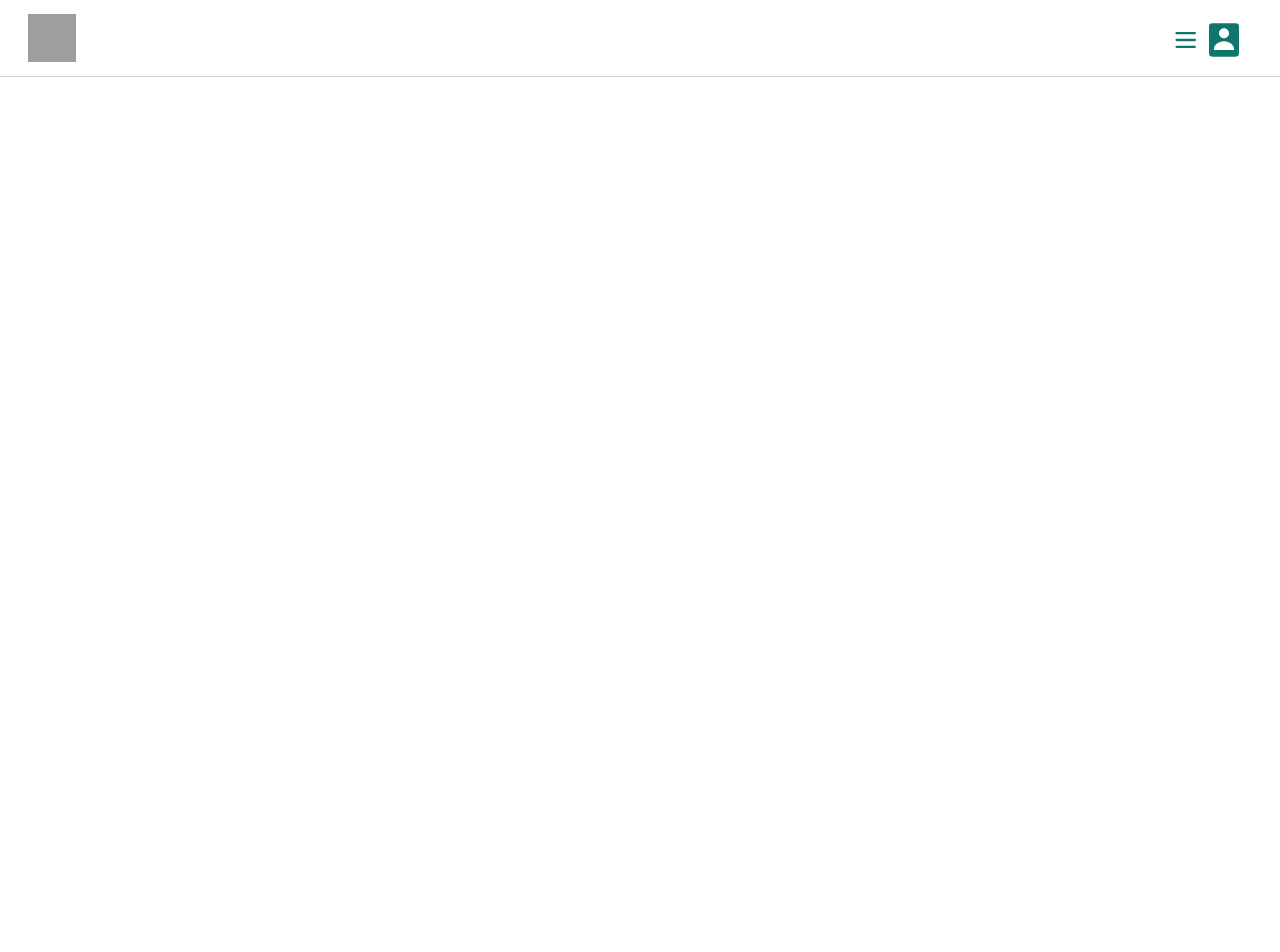
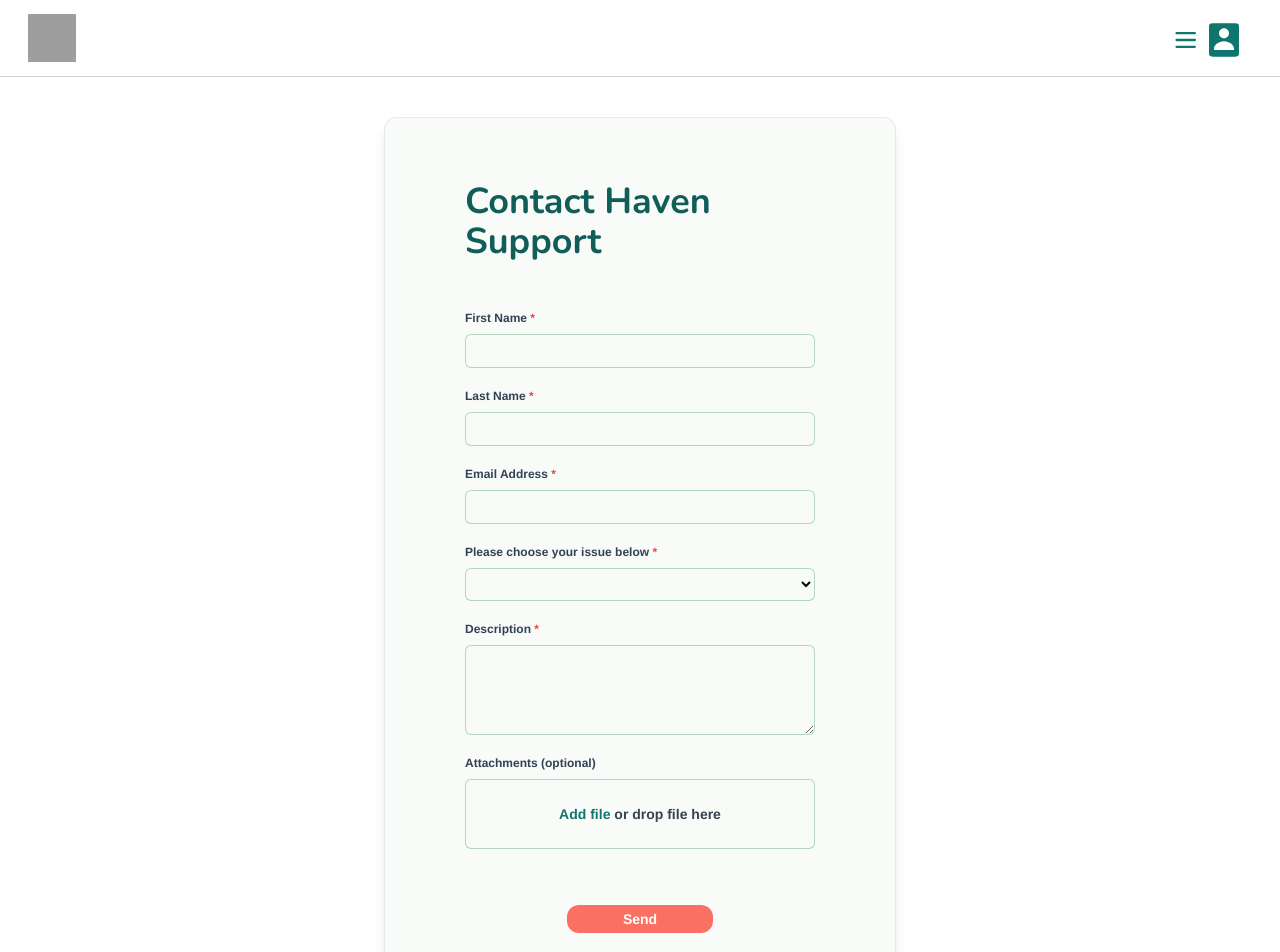
Before and after one commit to bonnil1/haven, a React (Vite) app in the folder frontend/: page /contact in a window 1280 px wide. Before the commit this address had no page. Shown: the top 952 px of the page. Before the commit the page ends 800 px from the top, so only its background shows below. Built offline with nearby package versions, Linux system fonts and the light colour scheme; grey boxes are pictures that could not be loaded.

Commit message:
contact page wireframe

```diff
--- a/frontend/src/App.jsx
+++ b/frontend/src/App.jsx
@@ -12,6 +12,7 @@
 import HousingRequest from './pages/HousingRequest';
 import ListProperty from './pages/ListProperty';
 import UserProfile from './pages/UserProfile';
+import Contact from './pages/Contact';
 import { BrowserRouter as Router, Routes, Route } from 'react-router-dom';
 
 const App = () => {
@@ -42,6 +43,7 @@
         <Route path='/housing-request' element={<HousingRequest />}/>
         <Route path='/list-your-property' element={<ListProperty />}/>
         <Route path='/profile' element={<UserProfile />}/>
+        <Route path='/contact' element={<Contact />}/>
       </Routes>
     </div>
   </Router>
--- /dev/null
+++ b/frontend/src/pages/Contact.jsx
@@ -0,0 +1,111 @@
+import React from 'react'
+
+const Contact = () => {
+
+    const handleSubmit = async (event) => {
+        //code for handle submit
+    }
+
+  return (
+    <div className='flex flex-col justify-center items-center mt-10 mb-10'>
+        <div className='w-full sm:w-2/5'>
+        <form onSubmit={handleSubmit} className='bg-[rgb(248,251,248)] border shadow-lg rounded-xl px-20 pt-16 pb-8'>
+            <h1 className='font-nunito font-bold text-teal-800 text-4xl mb-12'>Contact Haven Support</h1>
+            <div className='flex flex-col mb-5'>
+                <label className='text-xs text-slate-700 font-bold'>First Name <span className='text-red-500'>*</span></label>
+                <input
+                    className="border border-green-700 border-opacity-30 focus:outline-slate-500 rounded-md p-1 mt-2 bg-[rgb(248,251,248)]"
+                    type="text"
+                    name="FirstName"
+                    //placeholder="First Name"
+                    //onChange={handleChange}
+                    pattern="^[A-Za-z ]+$"
+                    required
+                >
+                </input>
+            </div>
+            <div className='flex flex-col mb-5'>
+                <label className='text-xs text-slate-700 font-bold'>Last Name <span className='text-red-500'>*</span></label>
+                <input
+                    className="border border-green-700 border-opacity-30 focus:outline-slate-500 rounded-md p-1 mt-2 bg-[rgb(248,251,248)]"
+                    type="text"
+                    name="LastName"
+                    //placeholder="Last Name"
+                    //onChange={handleChange}
+                    pattern="^[A-Za-z ]+$"
+                    required
+                >
+                </input>
+            </div>
+            <div className='flex flex-col mb-5'>
+                <label className='text-xs text-slate-700 font-bold'>Email Address <span className='text-red-500'>*</span></label>
+                <input
+                    className='border border-green-700 border-opacity-30 focus:outline-slate-500 rounded-md p-1 mt-2 bg-[rgb(248,251,248)]'
+                    type="text"
+                    name="Email"
+                    //placeholder="Email Address"
+                    //onChange={handleChange}
+                    pattern="^[a-zA-Z0-9._%+\-]+@[a-zA-Z0-9\-]+\.[a-zA-Z]{2,}$"
+                    required
+                >
+                </input>
+            </div>
+            <div className='flex flex-col mb-5'>
+                <label className='text-xs text-slate-700 font-bold'>Please choose your issue below <span className='text-red-500'>*</span></label>
+                <select
+                    className='border border-green-700 border-opacity-30 focus:outline-slate-500 rounded-md p-1.5 mt-2 bg-[rgb(248,251,248)]'
+                    name='Issue'
+                    //onChange={(e) => setIssue(e.target.value)}
+                    required
+                >
+                    <option value='' selected></option>
+                    <option value='Issue1'>Issue 1</option>
+                    <option value='Issue2'>Issue 2</option>
+                    <option value='Issue3'>Issue 3</option>
+                </select>
+                </div>
+            <div className='flex flex-col mb-5'>
+                <label className='text-xs text-slate-700 font-bold'>Description <span className='text-red-500'>*</span></label>
+                <textarea
+                    className='border border-green-700 border-opacity-30 focus:outline-slate-500 rounded-md p-1 mt-2 text-xs bg-[rgb(248,251,248)]'
+                    type="text"
+                    name="Description"
+                    rows='5'
+                    //placeholder="Enter description of your issue."
+                    //onChange={handleChange}
+                    pattern="^[A-Za-z ]+$"
+                    required
+                >
+                </textarea>
+            </div>
+            <div className='flex flex-col mb-14'>
+                <label className='text-xs text-slate-700 font-bold'>Attachments (optional)</label>
+                <div className='flex flex-col items-center justify-center border border-green-700 border-opacity-30 rounded-md p-6 mt-2 text-center bg-[rgb(248,251,248)]'>
+                    <label htmlFor="file-upload" className="cursor-pointer text-sm text-gray-700 font-semibold">
+                        <span className='text-teal-700'>Add file</span> or drop file here
+                    </label>
+                    <input
+                        id="file-upload"
+                        className="hidden"
+                        type="file"
+                        name="attachment"
+                        //onChange={handleUpload}
+                    />
+                </div>
+            </div>
+            <div className='flex justify-center'>
+                <button
+                className='bg-[rgb(250,112,99)] rounded-xl text-white font-bold text-sm px-14 py-1'
+                type="submit"
+            >
+                Send
+            </button>
+            </div>
+
+        </form>
+        </div>
+    </div>
+  )
+}
+
+export default Contact
--- a/frontend/src/pages/UserProfile.jsx
+++ b/frontend/src/pages/UserProfile.jsx
@@ -38,10 +38,14 @@
             const formattedBirthday = `${monthIndex.toString().padStart(2, '0')}-${date.toString().padStart(2, '0')}-${year}`;
             setBirthday(formattedBirthday); //change format to YYYY-MM-DD
         }
-        }, [month, date, year]);
+    }, [month, date, year]);
+
+    const handleSubmit = async (event) => {
+        //code for handle submit
+    }
 
     return (
-        <div className='grid grid-cols-5 h-screen w-2/3 mx-auto mt-20'>
+        <div className='grid grid-cols-5 h-screen w-full sm:w-2/3 mx-auto mt-20'>
         <div className='col-span-2 flex flex-col font-nunito'>
             <div className='rounded-xl bg-[rgb(248,251,248)] shadow-md px-6 py-12'>
                 <div className='flex flex-col'>
@@ -76,7 +80,7 @@
         </div>
         <div className='col-span-3 flex flex-col font-roboto'>
             <div className=''>
-                <form className='border border-slate-400 rounded-xl p-6 sm:p-8'>
+                <form onSubmit={handleSubmit} className='border border-green-700 border-opacity-20 rounded-xl p-6 sm:p-8'>
                     <div>
                         <div className='flex flex-col mb-3'>
                             <label>First Name</label>
@@ -85,7 +89,6 @@
                                 type="text"
                                 name="FirstName"
                                 //value={}
-                                placeholder="First Name"
                                 pattern="^[A-Za-z ]+$"
                                 required
                             >
@@ -98,7 +101,6 @@
                                 type="text"
                                 name="LastName"
                                 //value={}
-                                placeholder="Last Name"
                                 pattern="^[A-Za-z ]+$"
                                 required
                             >
@@ -111,7 +113,7 @@
                                 className="border border-slate-300 focus:outline-slate-500 rounded-md p-1 mt-2"
                                 type="text"
                                 name="PhoneNumber"
-                                placeholder="201-555-0123"
+                                //value={}
                                 pattern="^\d{3}-\d{3}-\d{4}$"
                                 required
                             >
```
